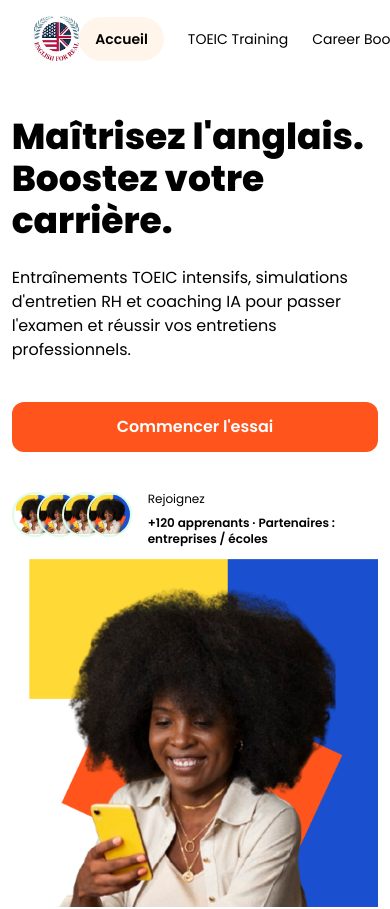
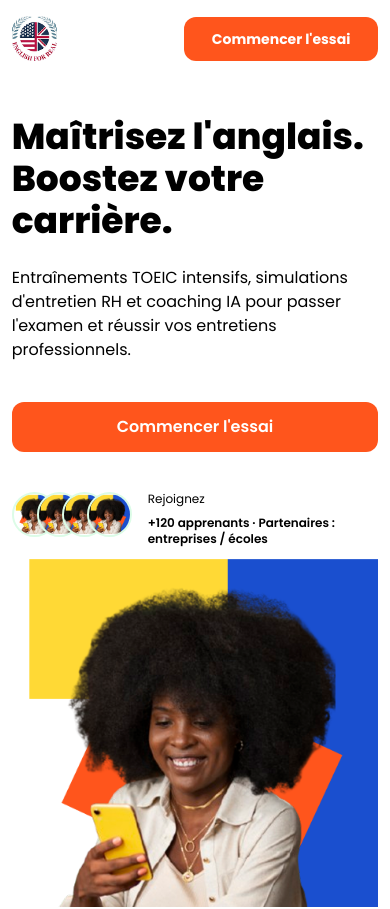
Before and after one commit to patson120/app-toeic, a Vue app: page / in a window 390 px wide. Shown: the top 909 px of the page. Built offline with nearby package versions, Linux system fonts and the light colour scheme; what vue3-google-login would draw is missing.

Commit message:
Mise à jour du responsive

```diff
--- a/src/components/HeaderSection.vue
+++ b/src/components/HeaderSection.vue
@@ -1,5 +1,5 @@
 <template>
-    <header className="w-full px-6 py-4 bg-white">
+    <header className="w-full py-4 bg-white">
       <div className="flex items-center justify-between max-width">
         <div className="flex items-center shrink-0">
           <img
@@ -9,7 +9,7 @@
           />
         </div>
 
-        <nav className="flex items-center gap-6">
+        <nav className="hidden md:flex items-center gap-6">
           <div v-for="(item, index) in navigationItems" :key="index" class="">
             <span v-if="item.isActive"
               className="px-4 py-3 bg-[#fff5eb] text-black rounded-[28px] font-semibold text-sm hover:bg-[#fff5eb] whitespace-nowrap">
```
